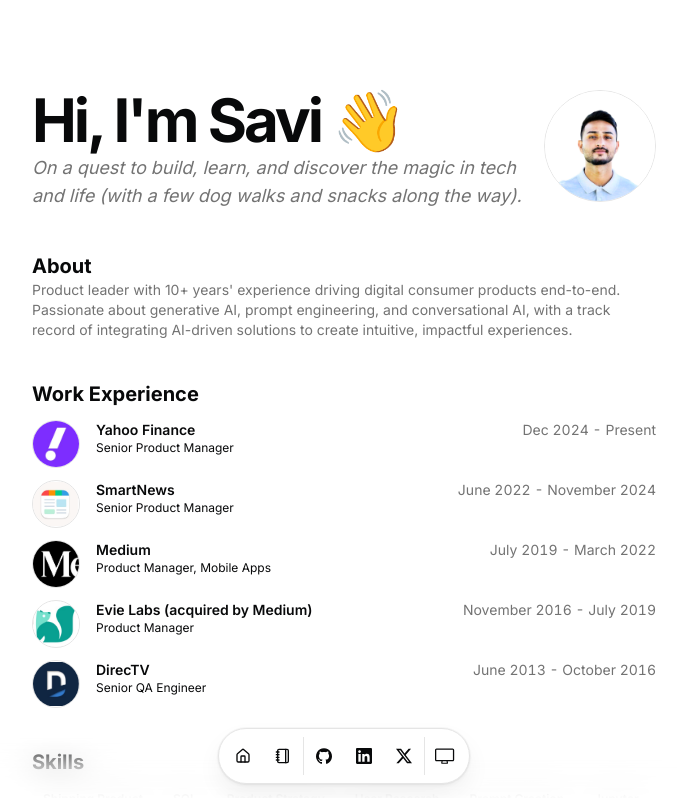
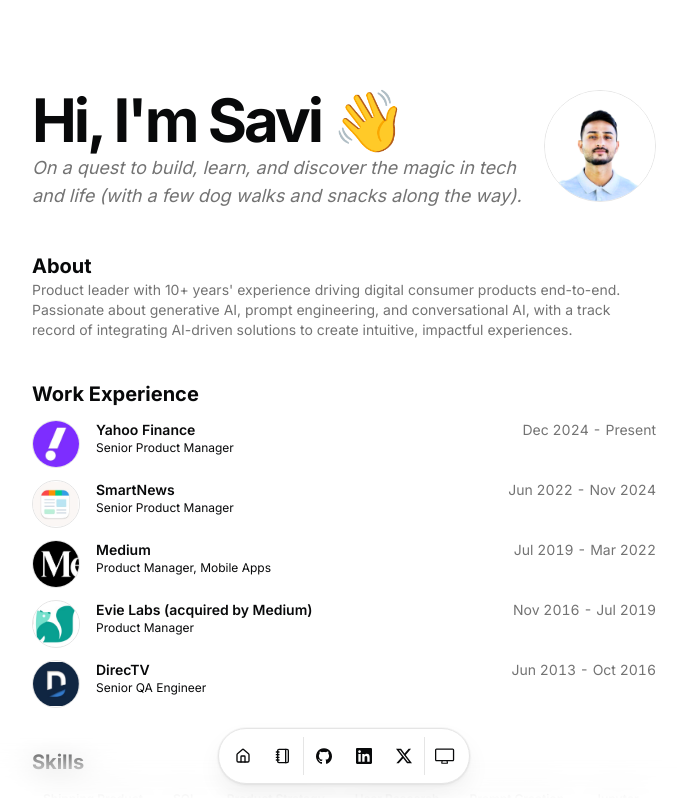
Before and after one commit to saviii/savi-portfolio, a Next.js app: page / in a window 1280 px wide. Shown: the top 798 px of the page, without its empty margins (296-983 px from the left). Built offline with nearby package versions, Linux system fonts and the light colour scheme.

Commit message:
Standardize month abbreviations to 3-letter format in work experience section

```diff
--- a/src/data/resume.tsx
+++ b/src/data/resume.tsx
@@ -81,8 +81,8 @@
       location: "San Francisco, CA",
       title: "Senior Product Manager",
       logoUrl: "/smartnews.png",
-      start: "June 2022",
-      end: "November 2024",
+      start: "Jun 2022",
+      end: "Nov 2024",
       description:
         "Initiated and led the integration of a Gen AI-powered ranking system in SmartNews, significantly improving article relevance and boosting Day 7 retention by 7%. Developed product vision and roadmap to overhaul the push notification system, resulting in an 8% increase in revenue. Developed and productionized advanced AI prompts for content scoring, leveraging generative models to evaluate each article on key attributes to inform ranking decisions. Led a cross-functional team of 20+ engineers, designers, and data scientists to build, launch, and manage SmartNews 2.0."
     },
@@ -93,8 +93,8 @@
       location: "San Francisco, CA",
       title: "Product Manager, Mobile Apps",
       logoUrl: "/medium.png",
-      start: "July 2019",
-      end: "March 2022",
+      start: "Jul 2019",
+      end: "Mar 2022",
       description:
         "Led the comprehensive redesign of the Medium Mobile app on iOS and Android, collaborating closely with design, engineering, and marketing teams to enhance the user interface and experience from the ground up. Developed and executed the GTM strategy for the launch of an improved response experience across mobile and web platforms, leading to a 12% increase in user comments and significantly boosting community engagement and participation."
     },
@@ -105,8 +105,8 @@
       location: "Palo Alto, CA",
       title: "Product Manager",
       logoUrl: "/evie.png",
-      start: "November 2016",
-      end: "July 2019",
+      start: "Nov 2016",
+      end: "Jul 2019",
       description:
         "Managed the #1 rated Android Launcher, Evie, scaling DAUs from 30k to 400k."
     },
@@ -117,8 +117,8 @@
       location: "Los Angeles, CA",
       title: "Senior QA Engineer",
       logoUrl: "/directv.png",
-      start: "June 2013",
-      end: "October 2016",
+      start: "Jun 2013",
+      end: "Oct 2016",
       description:
         "Led QA team of 8 engineers on key projects like NFL Sunday Ticket and March Madness."
     },
```
